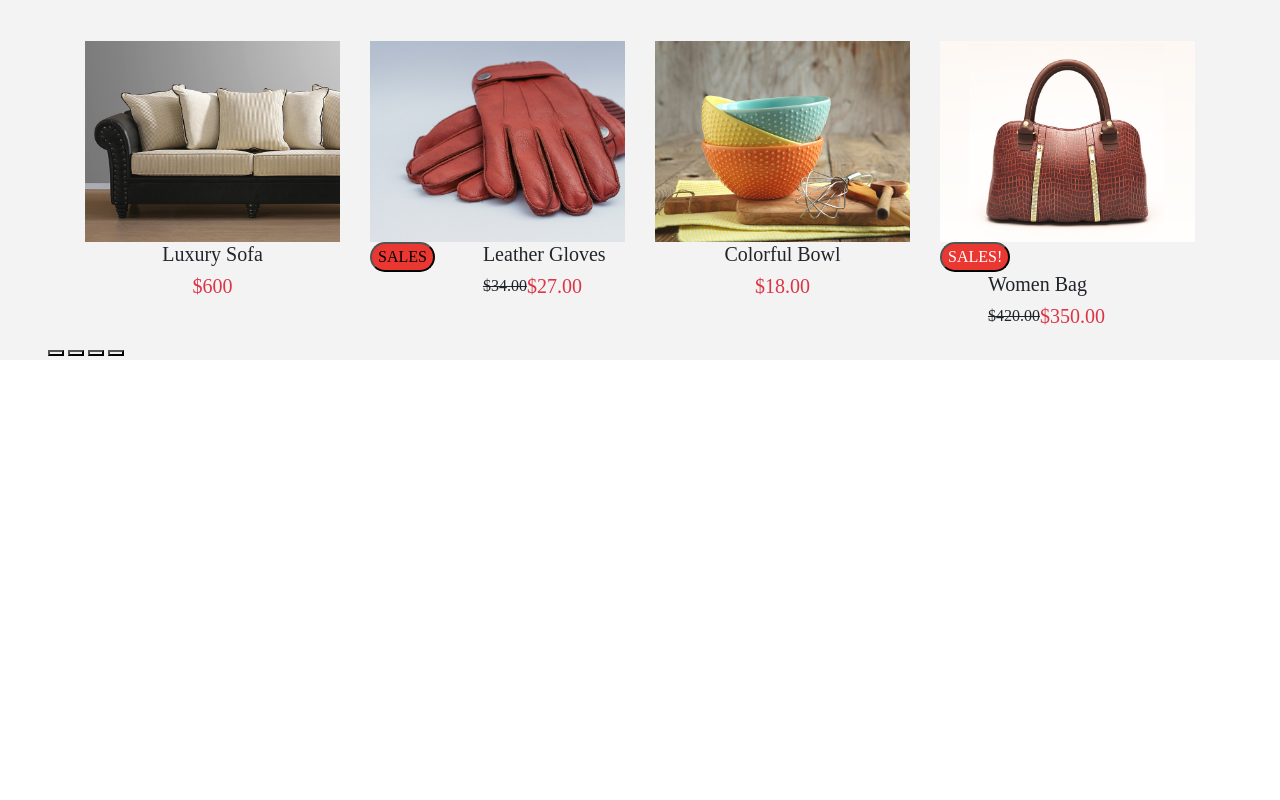
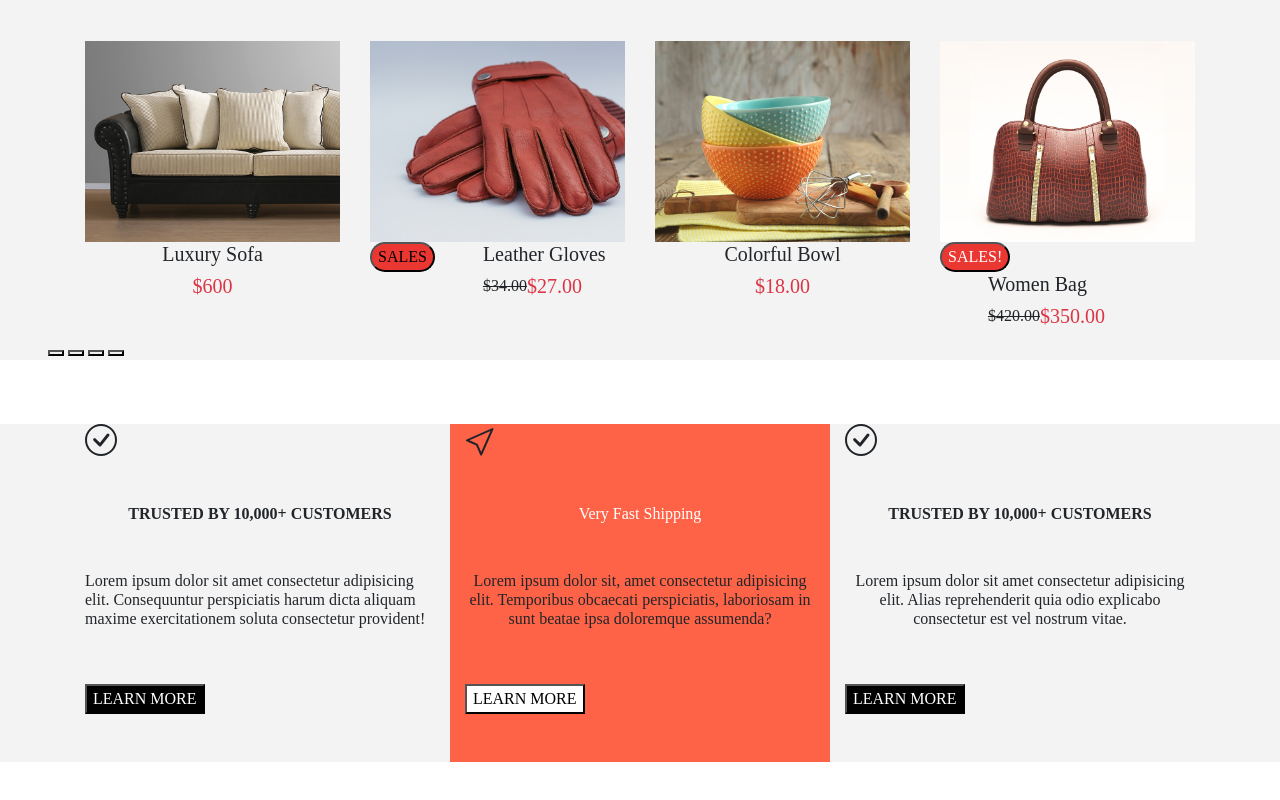
Before and after one commit to Lamya-Haik/cs_emporium_js_14, a website: page index.html in a window 1280 px wide. Shown: the part 3006-3806 px from the top of the page. Before the commit the page ends 3430 px from the top, so only its background shows below. Drawn offline with Linux system fonts and the light colour scheme.

Commit message:
section6 pas fini

```diff
--- a/index.html
+++ b/index.html
@@ -234,6 +234,53 @@
 
 
   </section>
+  <!-- Section 5 fin -->
+  <!-- section 6 -->
+  <section class="section 6">
+    <div class="container">
+      <div class="row">
+         <div class="sab col-4">
+          <svg   width="2em" height="2em" viewBox="0 0 16 16" class="bi bi-check-circle" fill="currentColor" xmlns="http://www.w3.org/2000/svg">
+            <path fill-rule="evenodd" d="M8 15A7 7 0 1 0 8 1a7 7 0 0 0 0 14zm0 1A8 8 0 1 0 8 0a8 8 0 0 0 0 16z"/>
+            <path fill-rule="evenodd" d="M10.97 4.97a.75.75 0 0 1 1.071 1.05l-3.992 4.99a.75.75 0 0 1-1.08.02L4.324 8.384a.75.75 0 1 1 1.06-1.06l2.094 2.093 3.473-4.425a.236.236 0 0 1 .02-.022z"/>
+          </svg>
+           <h6 class="text-center mt-5"><strong>TRUSTED BY 10,000+ CUSTOMERS</strong></h6>
+           <h6 class="mt-5">Lorem ipsum dolor sit amet consectetur adipisicing elit. Consequuntur perspiciatis harum dicta aliquam maxime exercitationem soluta consectetur provident!
+           </h6>
+           <button class="mt-5 mb-5" style="color: white; background-color: black;">LEARN MORE</button>
+
+         </div>
+         <div class="sib col-4" style="background-color: tomato;">
+          <svg width="2em" height="2em" viewBox="0 0 16 16" class="bi bi-cursor " fill="currentColor" xmlns="http://www.w3.org/2000/svg" >
+            <path fill-rule="evenodd" d="M14.082 2.182a.5.5 0 0 1 .103.557L8.528 15.467a.5.5 0 0 1-.917-.007L5.57 10.694.803 8.652a.5.5 0 0 1-.006-.916l12.728-5.657a.5.5 0 0 1 .556.103zM2.25 8.184l3.897 1.67a.5.5 0 0 1 .262.263l1.67 3.897L12.743 3.52 2.25 8.184z"/>
+          </svg>
+          <h6 class="text-center mt-5" style="color: white;">Very Fast Shipping</h6>
+
+          <h6 class="mt-5 text-center">Lorem ipsum dolor sit, amet consectetur adipisicing elit. Temporibus obcaecati perspiciatis, laboriosam in sunt beatae ipsa doloremque assumenda?</h6>
+
+          <button class="mt-5 mb-5" style="background-color: white;">LEARN MORE</button>
+         </div>
+         <div class="col-4">
+          <svg   width="2em" height="2em" viewBox="0 0 16 16" class="bi bi-check-circle" fill="currentColor" xmlns="http://www.w3.org/2000/svg">
+            <path fill-rule="evenodd" d="M8 15A7 7 0 1 0 8 1a7 7 0 0 0 0 14zm0 1A8 8 0 1 0 8 0a8 8 0 0 0 0 16z"/>
+            <path fill-rule="evenodd" d="M10.97 4.97a.75.75 0 0 1 1.071 1.05l-3.992 4.99a.75.75 0 0 1-1.08.02L4.324 8.384a.75.75 0 1 1 1.06-1.06l2.094 2.093 3.473-4.425a.236.236 0 0 1 .02-.022z"/>
+          </svg>
+
+          <h6 class="text-center mt-5"><strong>TRUSTED BY 10,000+ CUSTOMERS</strong></h6>
+
+          <h6 class="text-center mt-5">Lorem ipsum dolor sit amet consectetur adipisicing elit. Alias reprehenderit quia odio explicabo consectetur est vel nostrum vitae.</h6>
+          <button class="mt-5 mb-5" style="color: white; background-color: black;">LEARN MORE</button>
+
+
+
+
+         </div>
+
+      </div>
+
+    </div>
+
+  </section>
 
   <script src="./public/js/main.js"></script>
 
--- a/src/sass/style.sass
+++ b/src/sass/style.sass
@@ -165,3 +165,6 @@ body
                      img
                         width: 400px
                         height: 200px
+    .section6
+        .container
+            .row
```
